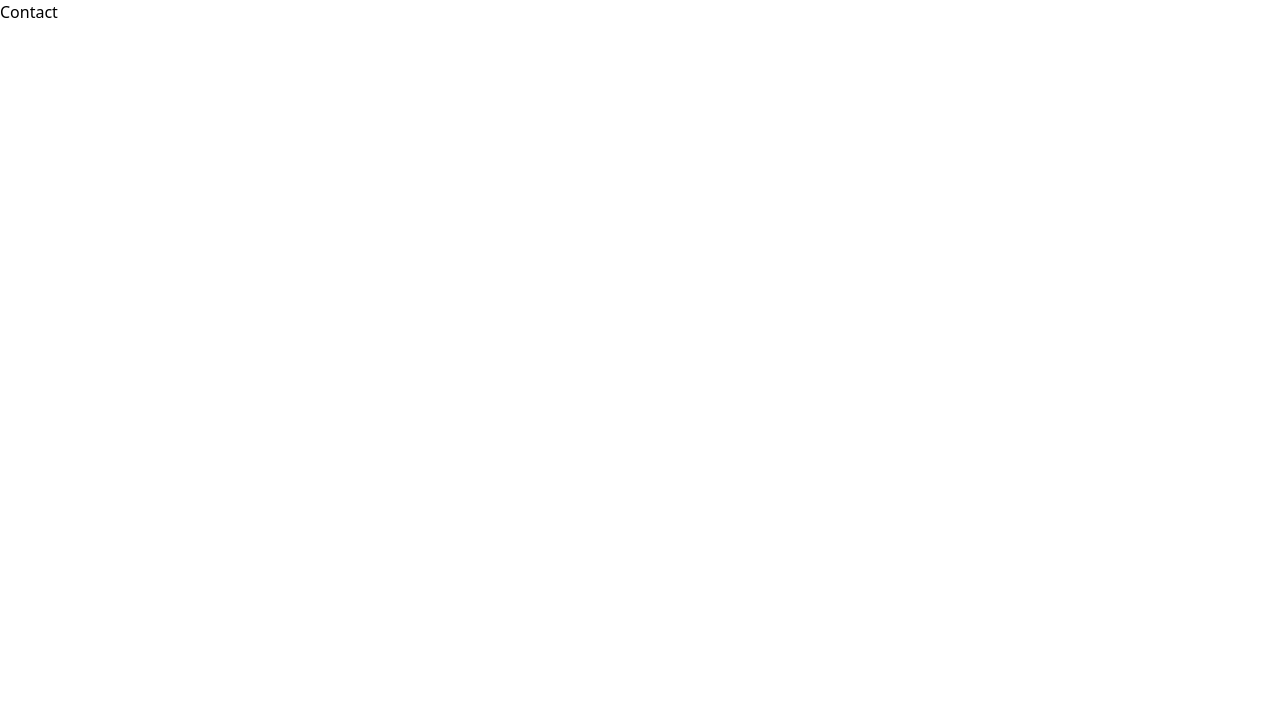
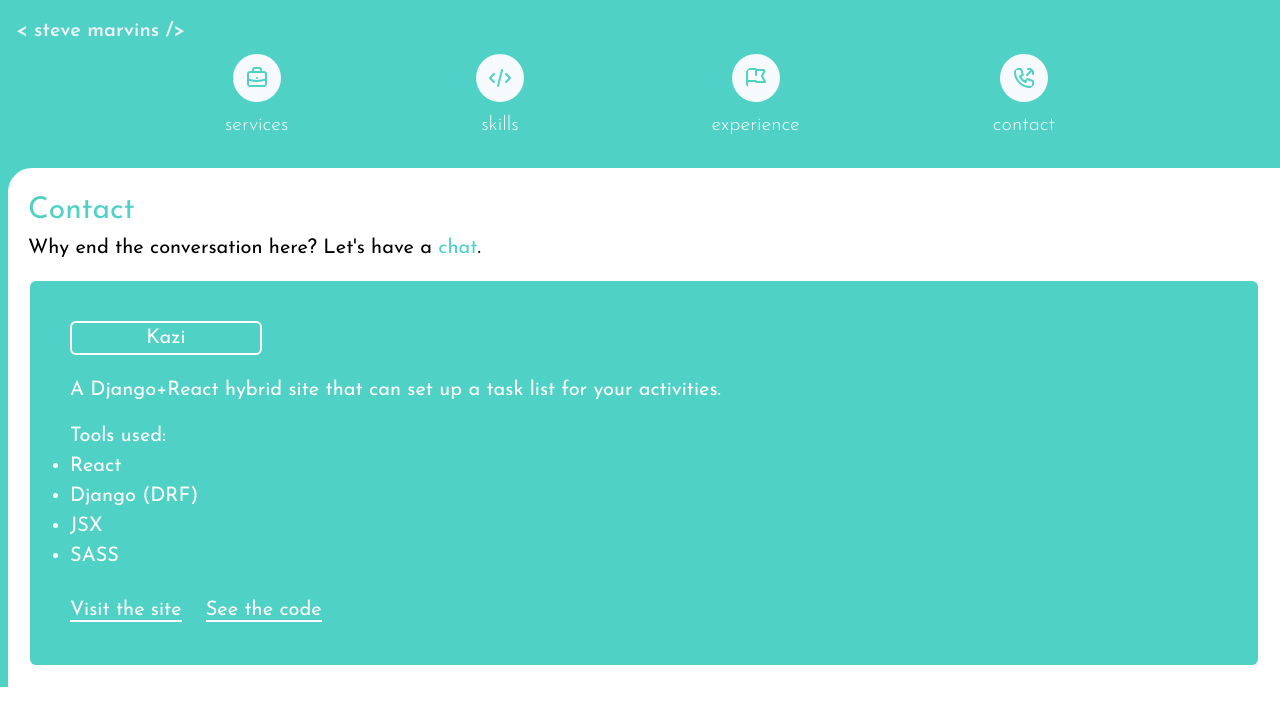
Before and after one commit to smarvins/Personal-Website, a React (Create React App) app: page /contact in a window 1280 px wide. Shown: the top 726 px of the page. Built offline with nearby package versions, Linux system fonts and the light colour scheme.

Commit message:
created a contact frame

```diff
--- a/src/components/Contact.js
+++ b/src/components/Contact.js
@@ -1,10 +1,46 @@
 import React from 'react';
 import '../styles/main.css';
 import '../App.css';
+import Navbar from './navbar';
 
 function Contact() {
   return (
-    <div>Contact</div>
+    <div className="flex flex-col font-body h-full bg-red-400 sm:bg-green-400 md:bg-blue-400 lg:bg-pink-400 xl:bg-teal-400">
+      {/* Navbar */}
+      <div className="flex-initial">
+        <Navbar/>
+      </div>
+      <div className="flex-auto bg-white rounded-tl-3xl p-5 ml-2 overflow-hidden">
+        <p className="text-3xl text-red-400 sm:text-green-400 md:text-blue-400 lg:text-pink-400 xl:text-teal-400">Contact</p>
+        <p className="text-xl">Why end the conversation here? Let's have a <span className="text-red-400 sm:text-green-400 md:text-blue-400 lg:text-pink-400 xl:text-teal-400">chat</span>.</p>
+        {/* Card section */}
+        <div className="overflow-y-auto h-full mt-4 ">
+
+          {/* Kazi */}
+          <div className="border-2 border-red-400 sm:border-green-400 md:border-white lg:border-white xl:border-white rounded-md">
+            <div className="sm:inline-block md:bg-blue-400 lg:bg-pink-400 xl:bg-teal-400 p-5 pl-10 sm:p-10 rounded-md md:w-full lg:h-full">
+              <p className="md:mb-5 w-48 md:text-center text-red-400 sm:text-green-400 md:text-white md:border-2 md:border-white rounded-md text-xl">Kazi</p>
+              <p className=" text-xl md:text-white">A Django+React hybrid site that can set up a task list for your activities.</p>
+              <p className=" text-xl md:text-white mt-4">Tools used:</p>
+              <ul className="list-disc text-xl md:text-white">
+                <li>React </li>
+                <li>Django (DRF)</li>
+                <li>JSX</li>
+                <li>SASS</li>
+              </ul>
+              {/* Links */}
+              <div className=" text-xl md:text-white mt-6 text-red-400 sm:text-green-400 md:text-white lg:text-white xl:text-white">
+                <a href="https://kazi-list.netlify.app/" target="_blank" rel="noopener noreferrer" className=" border-b-2 border-red-400 sm:border-green-400 md:border-white lg:border-white xl:border-white">Visit the site</a>
+                <a href="https://github.com/Shavolski/Kazi" target="_blank" rel="noopener noreferrer" className=" border-b-2 border-red-400 sm:border-green-400 md:border-white lg:border-white xl:border-white ml-6">See the code</a>
+              </div>
+            </div>
+          </div>
+
+        </div>
+        <div>
+        </div>
+      </div>
+    </div>
   );
 }
 
--- a/src/components/navbar.js
+++ b/src/components/navbar.js
@@ -30,7 +30,7 @@ function Navbar() {
         </div>
 
         <div className="flex">
-          <Link to="/work" className="m-auto pt-2">
+          <Link to="/experience" className="m-auto pt-2">
             <span className=" animate-ping absolute h-8 w-8 rounded-full md:hover:bg-white opacity-75 mx-10 mt-2"></span>
             <svg className="w-12 m-auto bg-gray-100 rounded-full p-3 stroke-current text-red-400 sm:text-green-400 md:text-blue-400 lg:text-pink-400 xl:text-teal-400" xmlns="http://www.w3.org/2000/svg" fill="none" viewBox="0 0 24 24" stroke="currentColor">
               <path strokeLinecap="round" strokeLinejoin="round" strokeWidth="2" d="M3 21v-4m0 0V5a2 2 0 012-2h6.5l1 1H21l-3 6 3 6h-8.5l-1-1H5a2 2 0 00-2 2zm9-13.5V9" />
```
